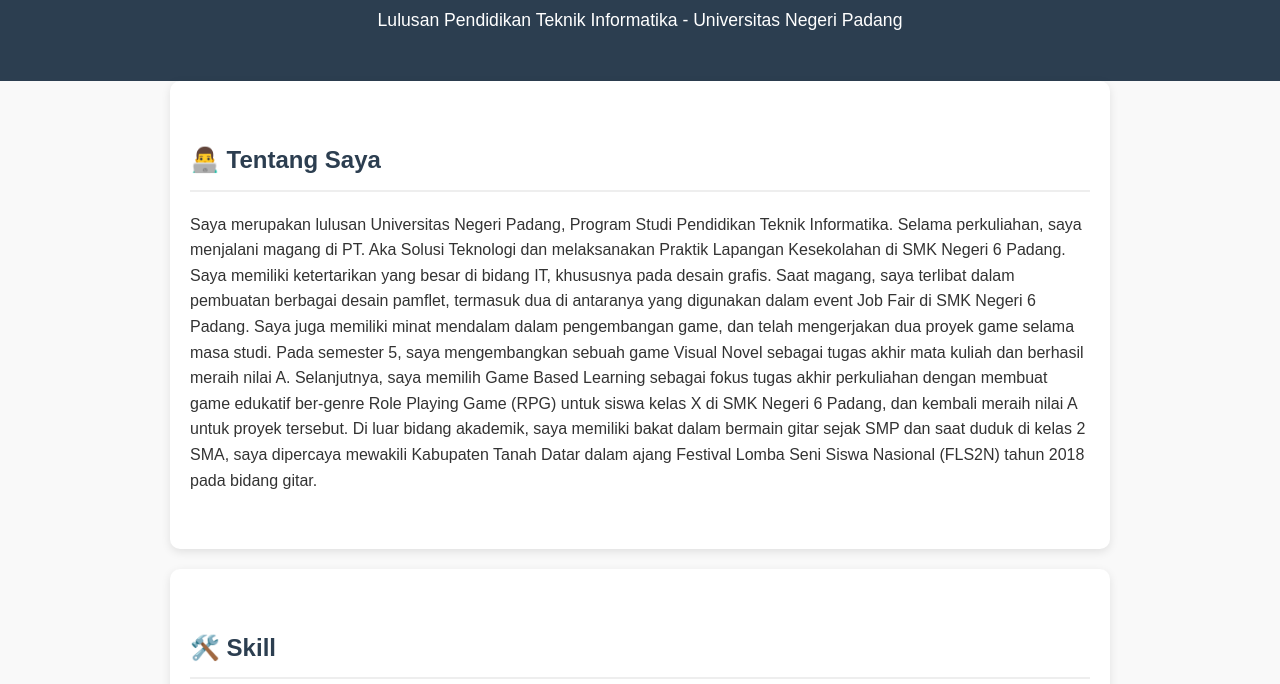
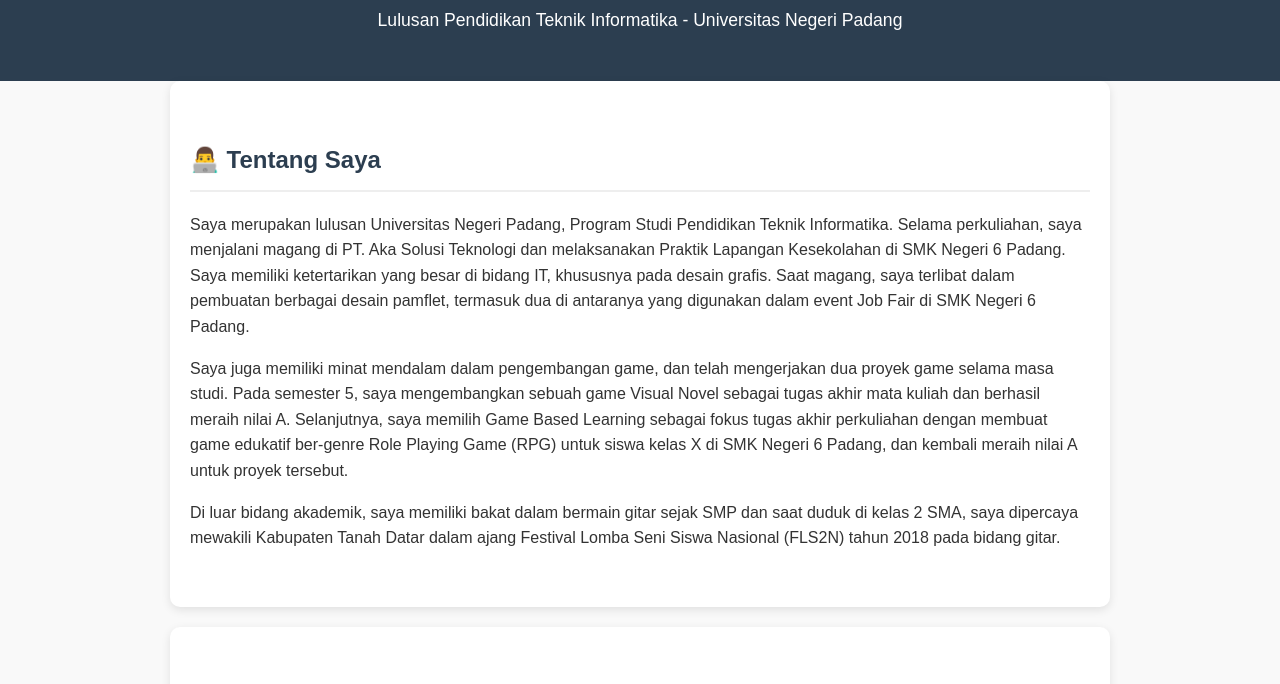
Before and after one commit to ChayaMaulanaS/ChayaMaulanaS.github.io, a plain HTML site: page index.html in a window 1280 px wide. Shown: the part 106-790 px from the top of the page. Drawn offline with Linux system fonts and the light colour scheme.

Commit message:
Update index.html

```diff
--- a/index.html
+++ b/index.html
@@ -108,12 +108,12 @@
     Selama perkuliahan, saya menjalani magang di PT. Aka Solusi Teknologi dan melaksanakan Praktik Lapangan Kesekolahan di SMK Negeri 6 Padang.
     Saya memiliki ketertarikan yang besar di bidang IT, khususnya pada desain grafis.
     Saat magang, saya terlibat dalam pembuatan berbagai desain pamflet, termasuk dua di antaranya yang digunakan dalam event Job Fair di SMK Negeri 6 Padang.
-
+<p>
     Saya juga memiliki minat mendalam dalam pengembangan game, dan telah mengerjakan dua proyek game selama masa studi.
     Pada semester 5, saya mengembangkan sebuah game Visual Novel sebagai tugas akhir mata kuliah dan berhasil meraih nilai A.
     Selanjutnya, saya memilih Game Based Learning sebagai fokus tugas akhir perkuliahan dengan membuat game edukatif ber-genre Role Playing Game (RPG) untuk siswa kelas X di SMK Negeri 6 Padang,
     dan kembali meraih nilai A untuk proyek tersebut.
-
+<p>
     Di luar bidang akademik, saya memiliki bakat dalam bermain gitar sejak SMP dan saat duduk di kelas 2 SMA,
     saya dipercaya mewakili Kabupaten Tanah Datar dalam ajang Festival Lomba Seni Siswa Nasional (FLS2N) tahun 2018 pada bidang gitar.
   </p>
```
